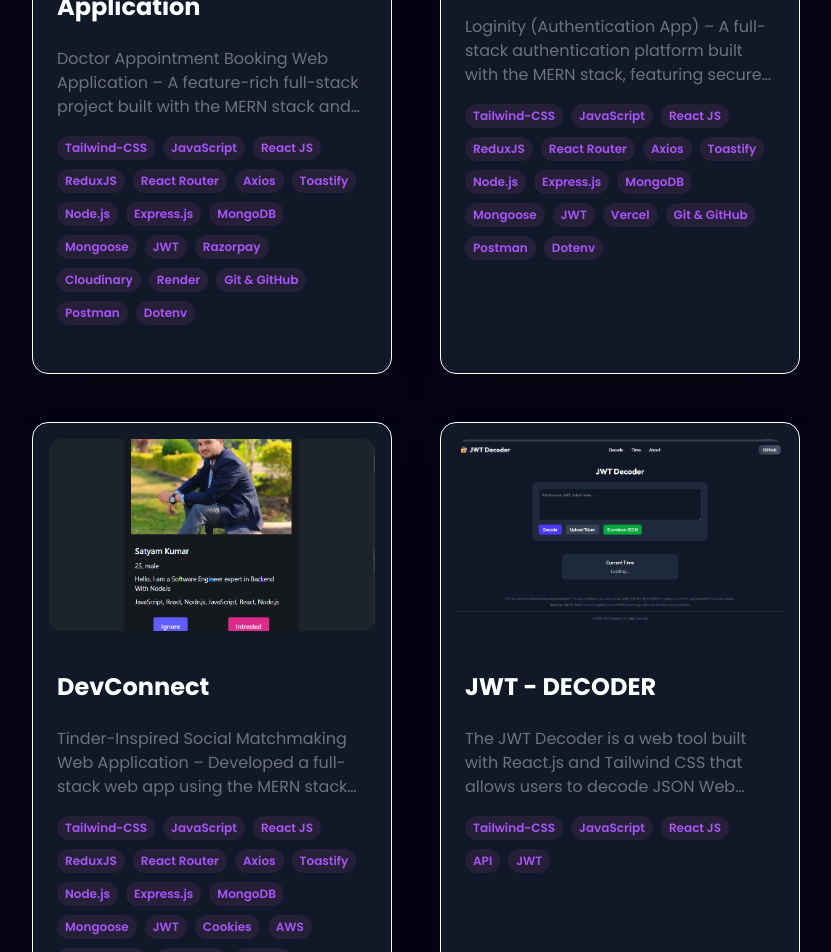
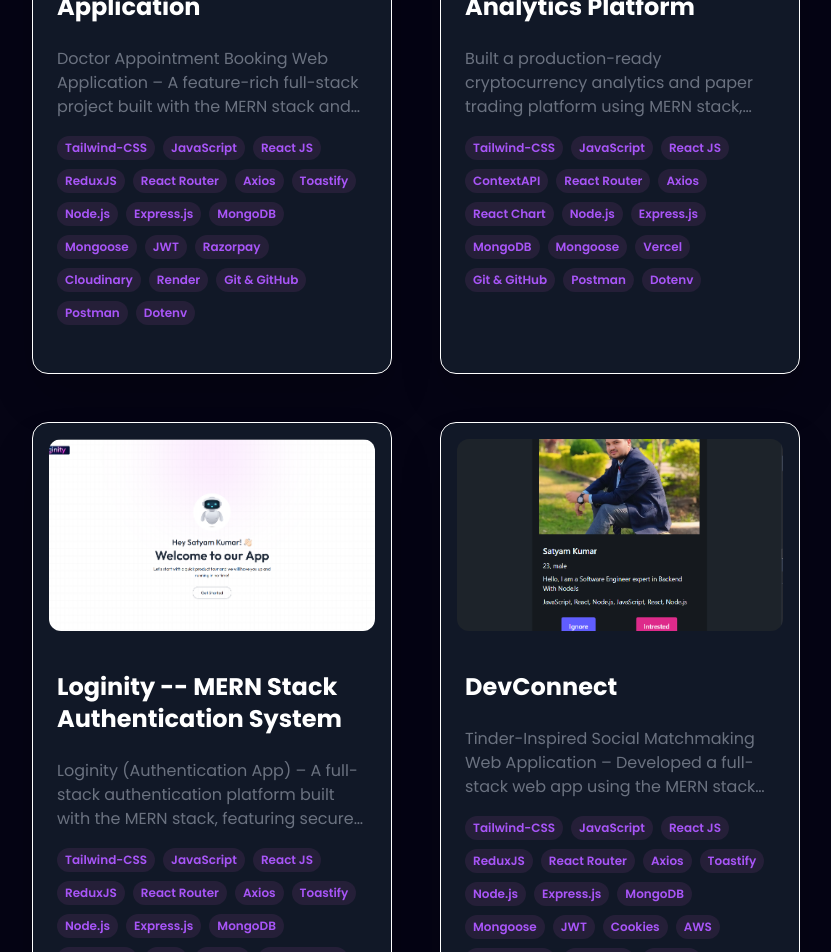
Before and after one commit to Satyambhardwaj59/Portfolio, a React (Vite) app: page / in a window 1280 px wide. Shown: the part 6700-7652 px from the top of the page, without its empty margins (224-1055 px from the left). Built offline with nearby package versions, Linux system fonts and the light colour scheme.

Commit message:
Add crypto project

```diff
--- a/src/constants.js
+++ b/src/constants.js
@@ -49,6 +49,7 @@ import loginity from './assets/work_logo/loginity.png';
 import lernix from './assets/work_logo/lernix.png'
 import jwt_decoder from './assets/work_logo/jwt-decoder.png'
 import quiz from './assets/work_logo/AI-quiz.png'
+import crypto from './assets/work_logo/crypto.png'
 
 // Achivments Section Logo's
 import bestCordinotor from './assets/achivments_logo/best-cordinator.jpeg';
@@ -253,6 +254,16 @@ export const projects = [
     webapp: "https://doctor-appointment-booking-frontend-ec9x.onrender.com/",
   },
   {
+    id: 15,
+    title: "CryptoVerse - Cryptocurrency Analytics Platform",
+    description:
+      "Built a production-ready cryptocurrency analytics and paper trading platform using MERN stack, featuring real-time market tracking, virtual crypto trading, portfolio analytics, Socket.io live updates, JWT authentication, whale tracking, advanced charts, and PWA support.",
+    image: crypto,
+    tags: ["Tailwind-CSS", "JavaScript", "React JS", "ContextAPI", "React Router", "Axios", "React Chart", "Node.js", "Express.js", "MongoDB", "Mongoose", "Vercel", "Git & GitHub", "Postman", "Dotenv"],
+    github: "https://github.com/Satyambhardwaj59/Cryptocurrency-Tracker",
+    webapp: "https://cryptocurrency-tracker-fe35.vercel.app/",
+  },
+  {
     id: 12,
     title: "Loginity -- MERN Stack Authentication System",
     description:
```
Also changed, not shown: src/assets/work_logo/crypto.png (added).
